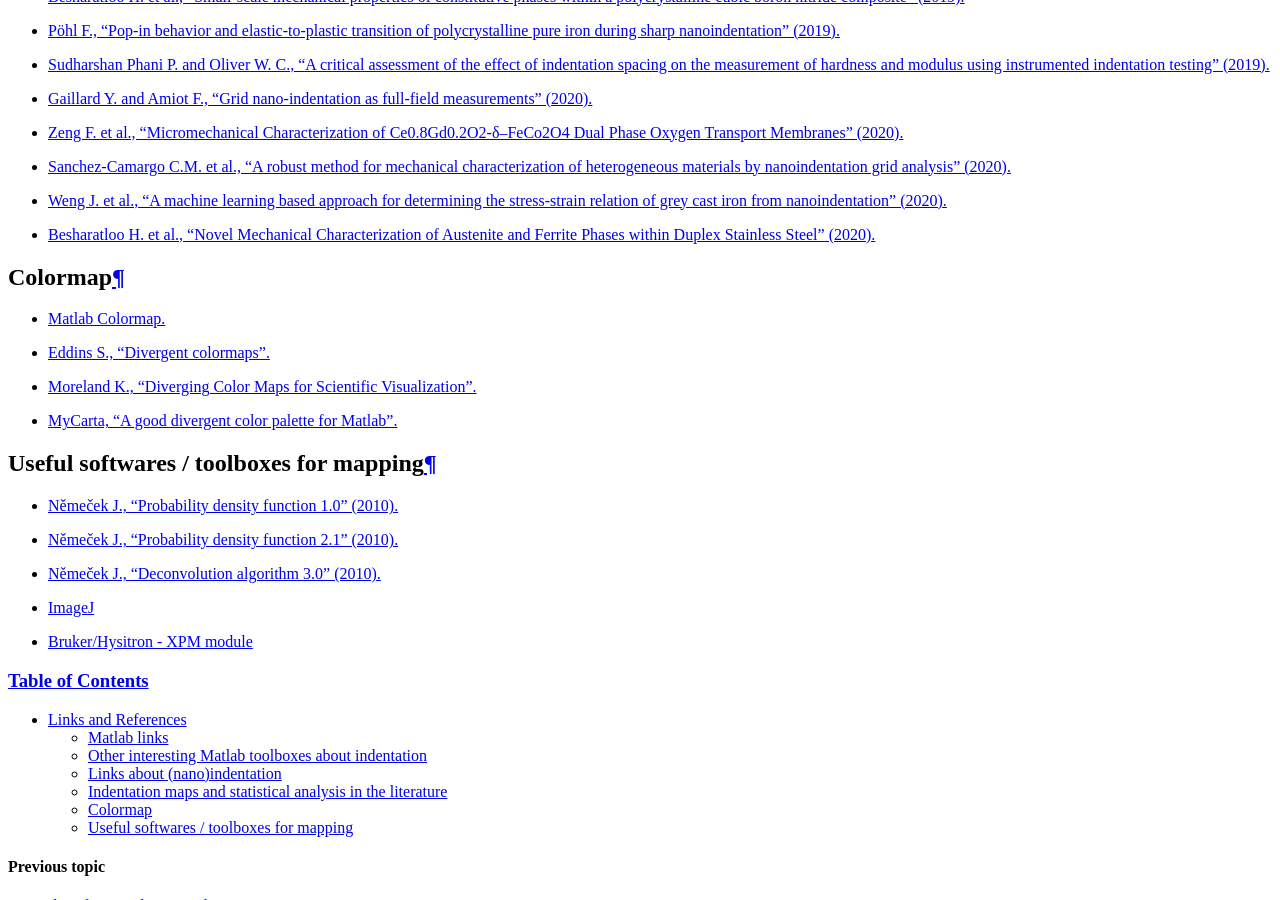
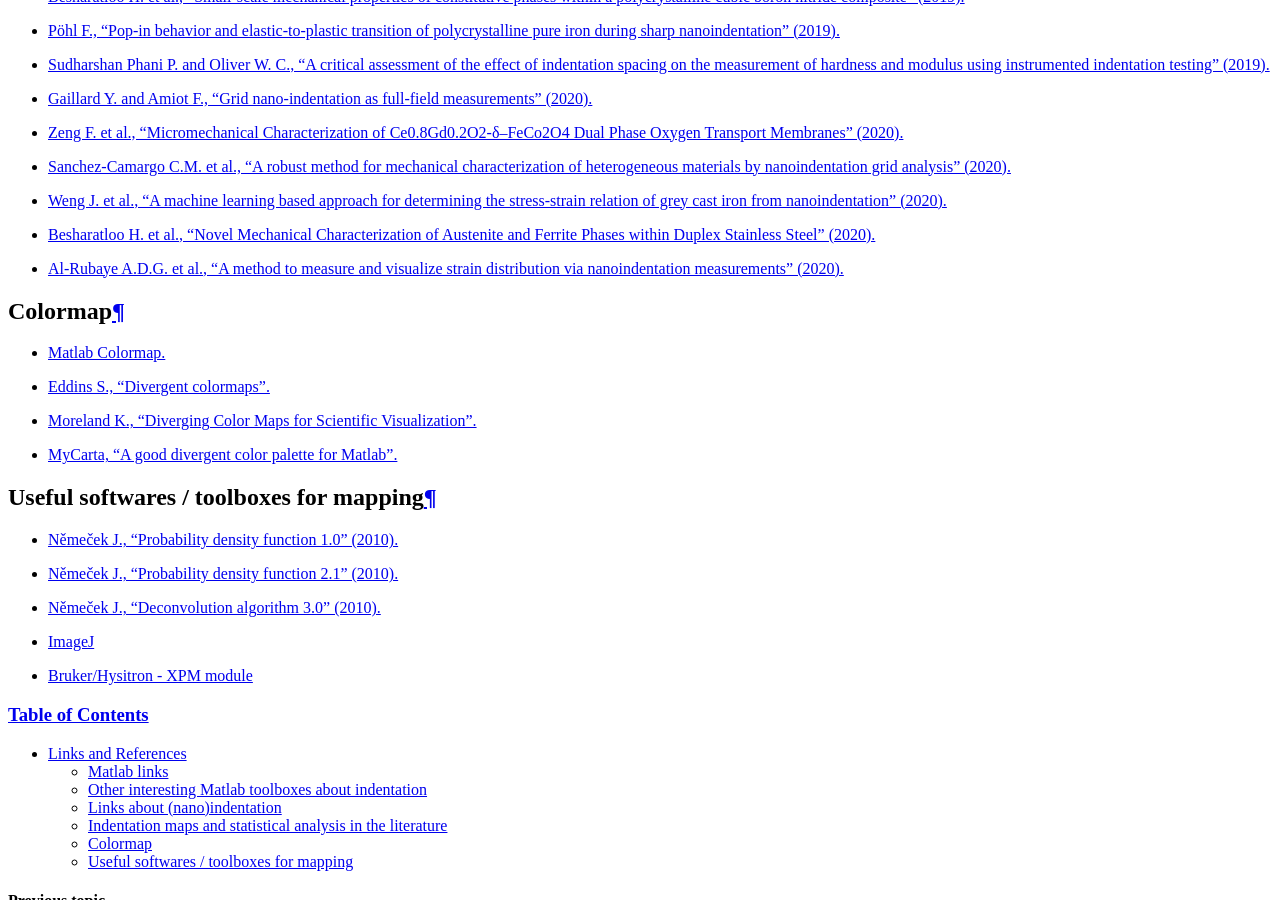
Before and after one commit to DavidMercier/TriDiMap, a Sphinx documentation site: the page built from doc/links_ref.rst, in a window 1280 px wide and 900 px high, scrolled down 2316 px. Built offline with Sphinx 7.4.7, drawn with Linux system fonts in a browser that asks for light colours; comment, search, counter and statistics services are not loaded.

Commit message:
Update links_ref.rst

```diff
--- a/doc/links_ref.rst
+++ b/doc/links_ref.rst
@@ -77,6 +77,7 @@ Indentation maps and statistical analysis in the literature
 * `Sanchez-Camargo C.M. et al., "A robust method for mechanical characterization of heterogeneous materials by nanoindentation grid analysis" (2020). <https://doi.org/10.1016/j.matdes.2020.108908>`_
 * `Weng J. et al., "A machine learning based approach for determining the stress-strain relation of grey cast iron from nanoindentation" (2020). <https://doi.org/10.1016/j.mechmat.2020.103522>`_
 * `Besharatloo H. et al., "Novel Mechanical Characterization of Austenite and Ferrite Phases within Duplex Stainless Steel" (2020). <https://doi.org/10.3390/met10101352>`_
+* `Al-Rubaye A.D.G. et al., "A method to measure and visualize strain distribution via nanoindentation measurements" (2020). <https://doi.org/10.1016/j.matpr.2020.09.747>`_
 
 Colormap
 ############################################
```
